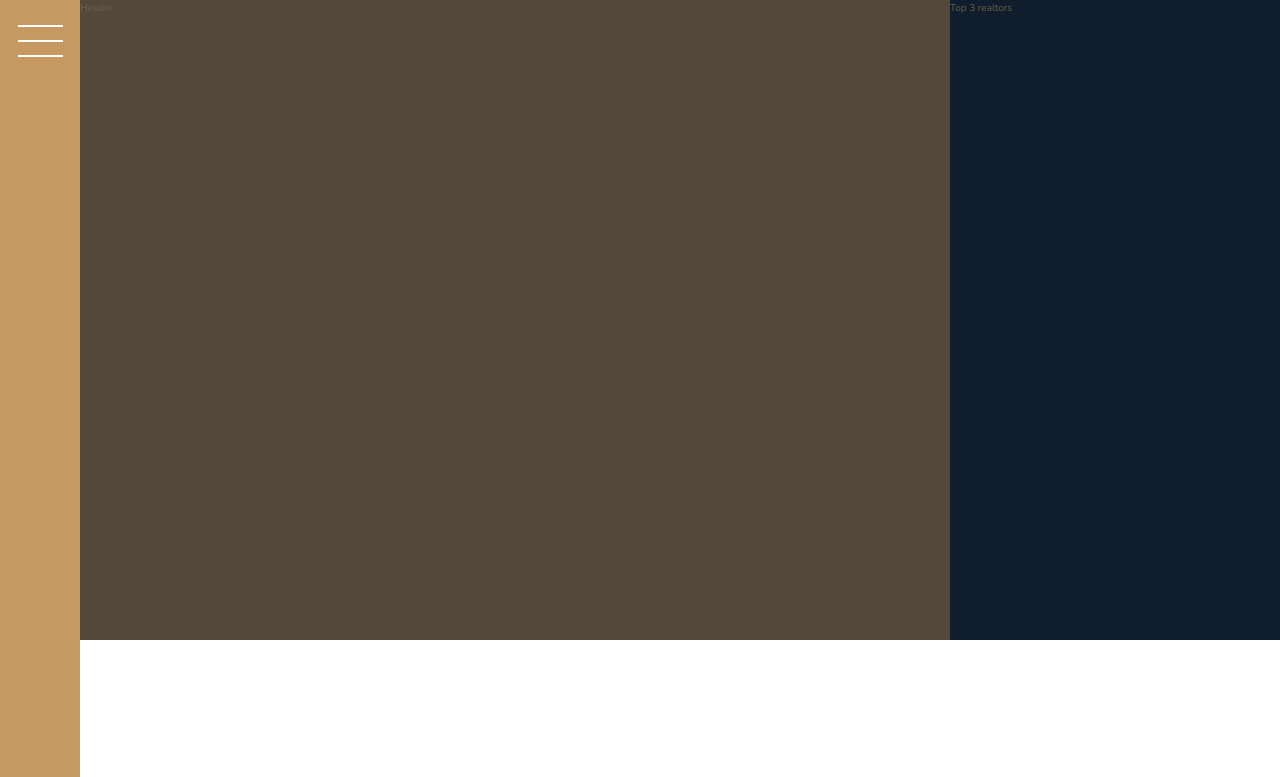
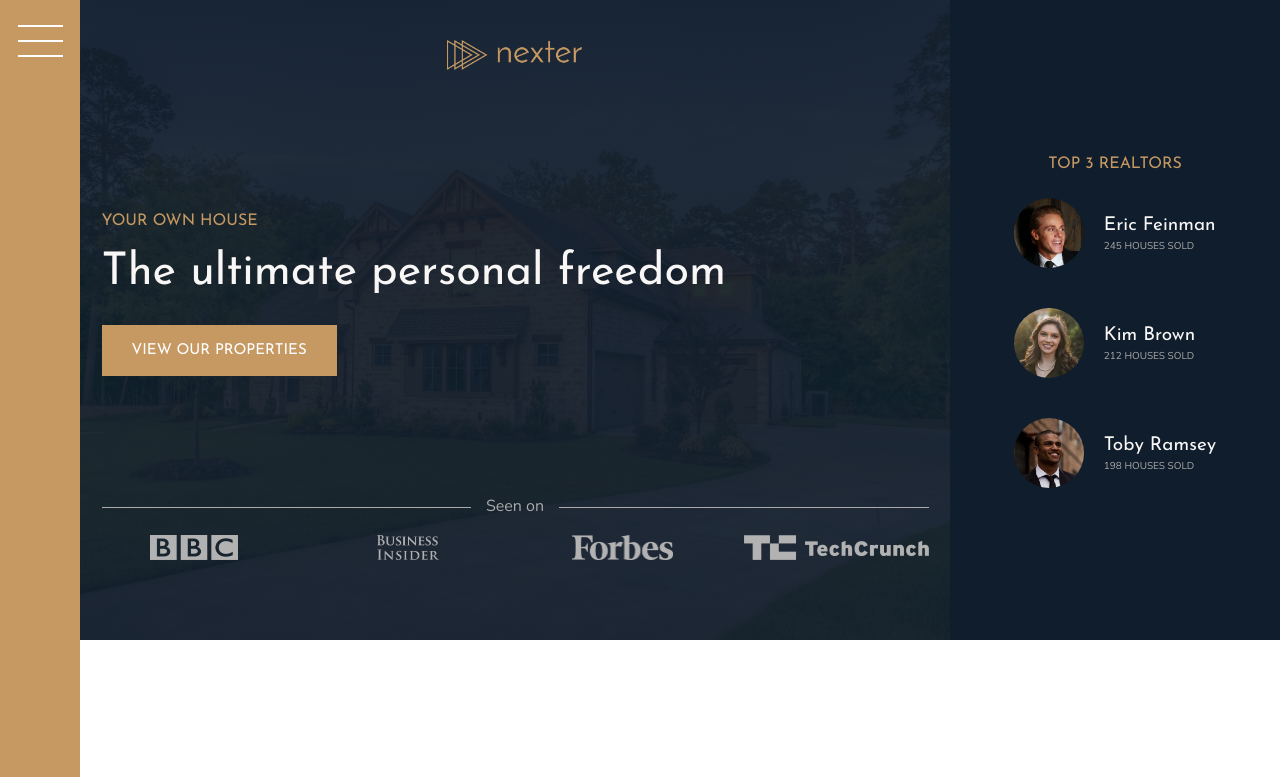
Before and after one commit to marcin-gugula/Nexter, a website: page index.html in a window 1280 px wide. Shown: the top 777 px of the page. Drawn offline with nearby package versions, Linux system fonts and the light colour scheme.

Commit message:
add header section

```diff
--- a/index.html
+++ b/index.html
@@ -18,10 +18,39 @@
         <button class="nav-btn"></button>
     </div>
     <header class="header">
-        Header
+        <img src="img/logo.png" alt="Nexter logo" class="header__logo">
+        <h3 class="heading-3">Your own house</h3>
+        <h1 class="heading-1">The ultimate personal freedom</h1>
+        <button class="btn header__btn">View our properties</button>
+        <div class="header__seenon-text">Seen on</div>
+        <div class="header__seenon-logos">
+            <img src="img/logo-bbc.png" alt="Seen on logo 1">
+            <img src="img/logo-bi.png" alt="Seen on logo 2">
+            <img src="img/logo-forbes.png" alt="Seen on logo 3">
+            <img src="img/logo-techcrunch.png" alt="Seen on logo 4">
+        </div>
     </header>
     <div class="realtors">
-        Top 3 realtors
+        <h3 class="heading-3">Top 3 realtors</h3>
+        <div class="realtors__list">
+            <img src="img/realtor-1.jpeg" alt="Realtor 1" class="realtors__img">
+            <div class="realtor__details">
+                <h4 class="heading-4 heading-4--light">Eric Feinman</h4>
+                <p class="realtors__sold">245 houses sold</p>
+            </div>
+
+            <img src="img/realtor-2.jpeg" alt="Realtor 2" class="realtors__img">
+            <div class="realtor__details">
+                <h4 class="heading-4 heading-4--light">Kim Brown</h4>
+                <p class="realtors__sold">212 houses sold</p>
+            </div>
+
+            <img src="img/realtor-3.jpeg" alt="Realtor 3" class="realtors__img">
+            <div class="realtor__details">
+                <h4 class="heading-4 heading-4--light">Toby Ramsey</h4>
+                <p class="realtors__sold">198 houses sold</p>
+            </div>
+        </div>
     </div>
     <section class="features">
         <div class="feature">
@@ -159,7 +188,8 @@
                 <p>$2,750,000</p>
             </div>
             <button class="btn home__btn">Contact realtor</button>
-        </div>        <div class="home">
+        </div>
+        <div class="home">
             <img src="img/house-3.jpeg" alt="House 3" class="home__img">
             <svg class="home__like">
                 <use xlink:href="img/sprite.svg#icon-heart-full"></use>
@@ -190,7 +220,8 @@
                 <p>$850,000</p>
             </div>
             <button class="btn home__btn">Contact realtor</button>
-        </div>        <div class="home">
+        </div>
+        <div class="home">
             <img src="img/house-4.jpeg" alt="House 4" class="home__img">
             <svg class="home__like">
                 <use xlink:href="img/sprite.svg#icon-heart-full"></use>
@@ -221,7 +252,8 @@
                 <p>$1,950,000</p>
             </div>
             <button class="btn home__btn">Contact realtor</button>
-        </div>        <div class="home">
+        </div>
+        <div class="home">
             <img src="img/house-5.jpeg" alt="House 5" class="home__img">
             <svg class="home__like">
                 <use xlink:href="img/sprite.svg#icon-heart-full"></use>
@@ -252,7 +284,8 @@
                 <p>$9,600,000</p>
             </div>
             <button class="btn home__btn">Contact realtor</button>
-        </div>        <div class="home">
+        </div>
+        <div class="home">
             <img src="img/house-6.jpeg" alt="House 6" class="home__img">
             <svg class="home__like">
                 <use xlink:href="img/sprite.svg#icon-heart-full"></use>
--- a/sass/_header.scss
+++ b/sass/_header.scss
@@ -1,4 +1,56 @@
 .header{
-    background-color: $color-grey-dark-1;
+    background-image: linear-gradient(rgba($color-secondary, .93), rgba($color-secondary, .93)), url("../img/hero.jpeg");
+    background-size: cover;
+    background-position: center;
     grid-column: full-start / col-end 6;
+
+    display: grid;
+    grid-template-rows: 1fr min-content 6rem 1fr;
+    grid-template-columns: max-content;
+    gap: 1.5rem 0;
+    justify-content: center;
+
+    padding: 8rem;
+    padding-top: 4rem;
+
+    &__logo{
+        height: 3rem;
+        justify-self: center;
+    }
+
+    &__btn{
+        align-self: start;
+        justify-self: start;
+    }
+
+    &__seenon-text{
+        font-size: 1.6rem;
+        color: $color-grey-light-2;
+
+        display: grid;
+        grid-template-columns: 1fr max-content 1fr;
+        gap: 1.5rem;
+        align-items: center;
+
+        &::before,
+        &::after{
+            content: "";
+            height: 1px;
+            display: block;
+            background-color: currentColor;
+        }
+    }
+
+    &__seenon-logos{
+        display: grid;
+        grid-template-columns: repeat(4, 1fr);
+        gap: 3rem;
+        justify-items: center;
+
+        img{
+            height: 2.5rem;
+            filter: brightness(70%);
+        }
+    }
+
 }
--- a/sass/_realtors.scss
+++ b/sass/_realtors.scss
@@ -1,4 +1,30 @@
 .realtors{
     background-color: $color-secondary;
     grid-column: col-start 7 / full-end;
+    padding: 3rem;
+
+    display: grid;
+    grid-row-gap: 2rem;
+    align-content: center;
+    justify-content: center;
+    justify-items: center;
+
+    &__list{
+        display: grid;
+        grid-template-columns: min-content max-content;
+        gap: 5vh 2rem;
+        align-items: center;
+    }
+
+    &__img{
+        width: 7rem;
+        border-radius: 50%;
+        display: block;
+    }
+
+    &__sold{
+        text-transform: uppercase;
+        color: $color-grey-light-2;
+        margin-top: -3px;
+    }
 }
--- a/sass/_typography.scss
+++ b/sass/_typography.scss
@@ -5,6 +5,9 @@
 
 .heading-1{
     @extend %heading;
+    font-size: 4.5rem;
+    color: $color-grey-light-1;
+    line-height: 1;
 
 }
 
```
Also changed, not shown: css/style.css.
